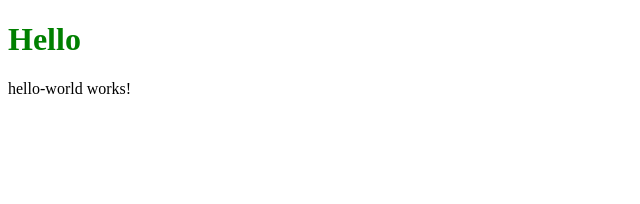
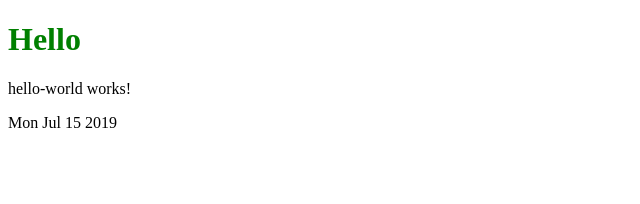
Before and after one commit to manpreetc90/angular-kaushik, an Angular app: page / in a window 1280 px wide. Shown: the top 204 px of the page, without its empty margins (0-640 px from the left). Built offline with nearby package versions, Linux system fonts and the light colour scheme.

Commit message:
Data Binding with Date component

```diff
--- a/src/app/app.component.html
+++ b/src/app/app.component.html
@@ -1,2 +1,3 @@
 <h1>Hello</h1>
 <app-hello-world></app-hello-world>
+<app-date></app-date>
--- a/src/app/date/date.component.html
+++ b/src/app/date/date.component.html
@@ -1 +1,3 @@
-<p>date works!</p>
+<p>
+  {{ message }}
+</p>
--- a/src/app/date/date.component.ts
+++ b/src/app/date/date.component.ts
@@ -7,6 +7,8 @@ import { Component, OnInit } from '@angular/core';
 })
 export class DateComponent implements OnInit {
 
+  // tslint:disable-next-line: no-inferrable-types
+  message: string = new Date().toDateString();
   constructor() { }
 
   ngOnInit() {
```
